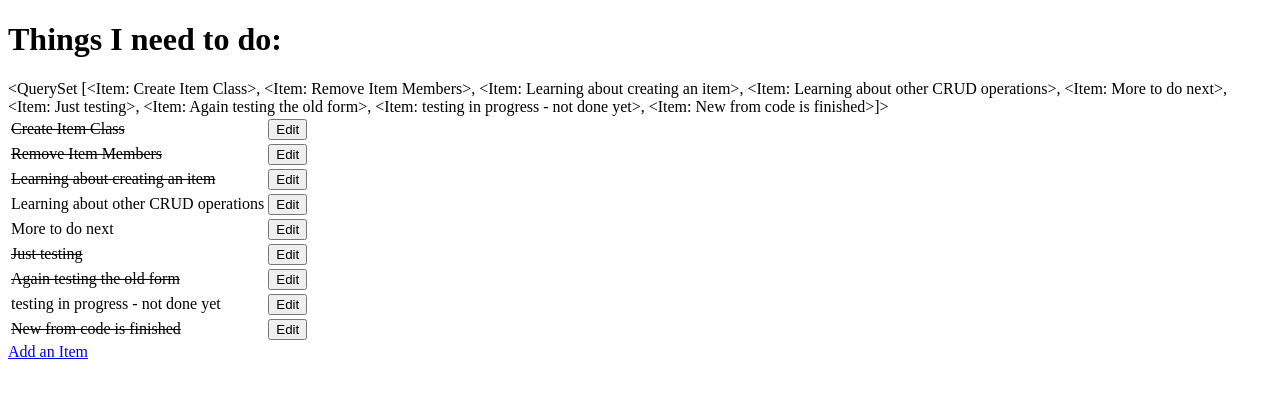
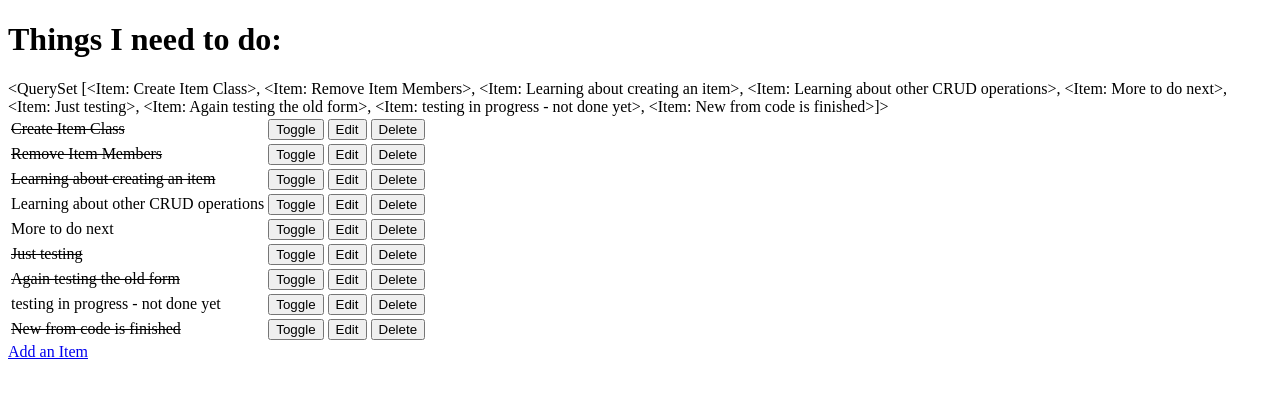
Before and after one commit to anmarjarjees/start-ci-django, a Django app: page / in a window 1280 px wide. Shown: the top 398 px of the page. Run offline with Django 3.2, Linux system fonts and the light colour scheme; data comes from the database, SQL or seed files in the repository; both versions use the stored data as it was after the commit.

Commit message:
finishing the delete option

```diff
--- a/django_todo/urls.py
+++ b/django_todo/urls.py
@@ -20,18 +20,28 @@ from django.urls import path
 # from todo.views import say_hello
 
 # using get to do list and add item and edit_item view:
-from todo.views import get_todo_list, add_item, edit_item
+# Below is a long way:
+# from todo.views import get_todo_list, add_item, edit_item, toggle_item
+# instead of importing each view individually, we can just import the entire views file
+from todo import views
+# in such case we need to mention/write views before calling any function inside the views.py file, so all our urlspatterns has to be updated:
+# we have to views. infront of all the views:
 
 urlpatterns = [
     path('admin/', admin.site.urls),
     # Using path() function:
     # path('hello/', say_hello, name="hello")
     # replace the url with empty string to access the required view (function) directly - acting as a home page:
-    path('', get_todo_list, name='get_todo_list'),
-    path('add', add_item, name='add'),
+    path('', views.get_todo_list, name='get_todo_list'),
+    path('add', views.add_item, name='add'),
+
     # adding a path with <item_id> the same as we did with my lecture for "Starting with Django Framework"
     # the angular bracket syntax: <item_id> is used with Django URLs
     # It is the mechanism by which the item ID makes its way from links or forms in our templates
     # through the URL and into the view which expects it as a parameter
-    path('edit/<item_id>', edit_item, name='edit')
+    path('edit/<item_id>', views.edit_item, name='edit'),
+
+    # the same parameters like "edit"
+    path('toggle/<item_id>', views.toggle_item, name='toggle'),
+    path('delete/<item_id>', views.delete_item, name='delete')
 ]
--- a/todo/templates/todo/todo_list.html
+++ b/todo/templates/todo/todo_list.html
@@ -46,6 +46,11 @@
             <td>{{ item.name }}</td>
             {% endif %}
             <td>
+                <a href="/toggle/{{ item.id }}">
+                    <button>Toggle</button>
+                </a>
+            </td>
+            <td>
                 <!--
                     href => URL named "edit" => added in urls.py file for ulrpatterns list with another path() method
                     After the url "/edit" => adding/appending the item's id which is automatically generated by Django
@@ -57,6 +62,11 @@
                  -->
                 <a href="/edit/{{ item.id }}">
                     <button>Edit</button>
+                </a>
+            </td>
+            <td>
+                <a href="/delete/{{ item.id }}">
+                    <button>Delete</button>
                 </a>
             </td>
         </tr>
--- a/todo/views.py
+++ b/todo/views.py
@@ -146,3 +146,26 @@ def edit_item(request, item_id):
     }
     # this view returns a template named "edit_item.html"
     return render(request, 'todo/edit_item.html', context)
+
+# this view doesn't need a template, it just qoing to toggle the item status, then redirect back to the "todo_list" template
+# like edit_item view, the "toggle_item()" view also needs the id of the item to toggle:
+def toggle_item(request, item_id):
+    # also the same logic to get the item
+    item = get_object_or_404(Item, id=item_id)
+    # Just reinverse the item status value (remember it's a boolean value in the database) using not operator:
+    item.done = not item.done # if it's True will become False, or False will become True
+    # save the item:
+    item.save()
+    # Finally, redirect back to "get_todeo_list()" view:
+    return redirect('get_todo_list')
+
+
+# Adding delete_item() view:
+# Same logice of editing an item but we will delete it instead of saving it:
+def delete_item(request, item_id):
+    # also the same logic to get the item
+    item = get_object_or_404(Item, id=item_id)
+    # Delete the item
+    item.delete()
+    # Finally, redirect back to "get_todeo_list()" view:
+    return redirect('get_todo_list')
```
Also changed, not shown: db.sqlite3.
